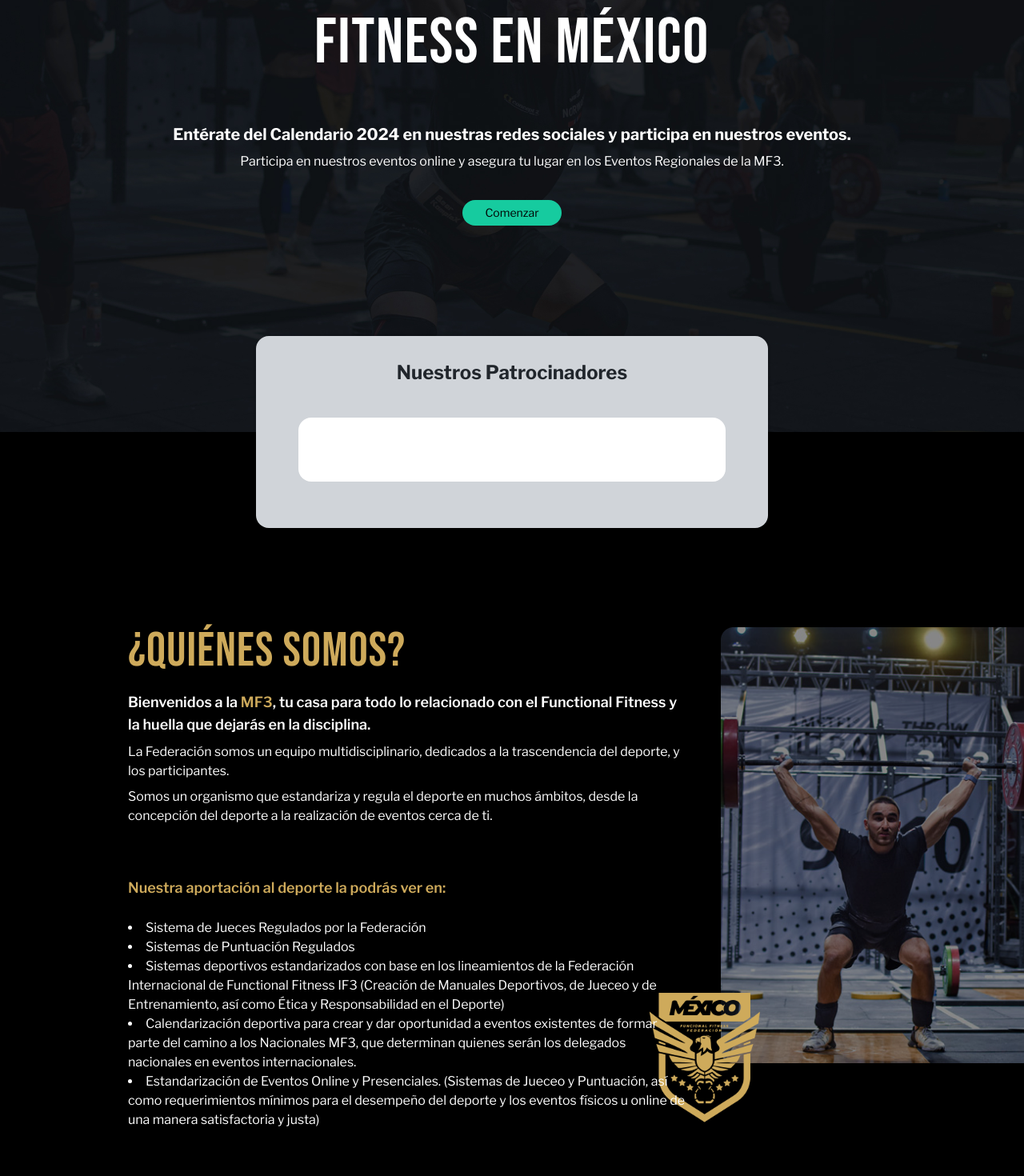
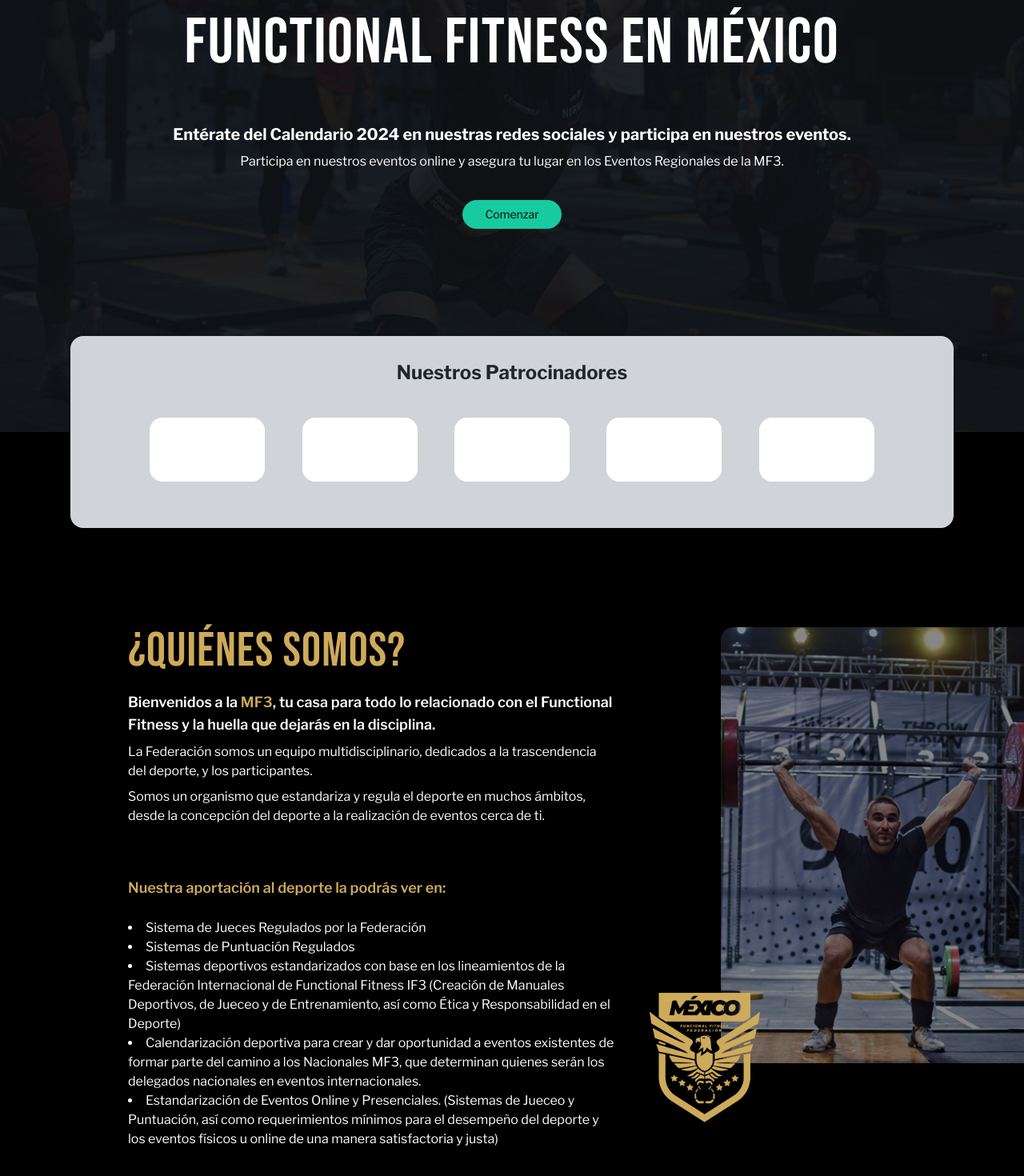
Before and after one commit to alejandro-mr/mf3, a React (Vite) app: page / in a window 1280 px wide. Shown: the part 330-1800 px from the top of the page at 80% size. Built offline with nearby package versions, Linux system fonts and the light colour scheme.

Commit message:
Updating about us section.

```diff
--- a/src/pages/Index/Index.css
+++ b/src/pages/Index/Index.css
@@ -11,7 +11,7 @@
   }
 
   & > .button {
-    @apply mt-7 px-7 py-1.5 bg-green-neutral text-black text-sm rounded-3xl;
+    @apply mt-7 px-7 py-1.5 bg-green-neutral text-black text-sm rounded-3xl leading-6;
   }
 }
 
--- a/src/pages/Index/Index.tsx
+++ b/src/pages/Index/Index.tsx
@@ -10,7 +10,10 @@
   return (
     <>
       <section className="hero">
-        <h1>Bienvenidos a la casa del Functional Fitness en México</h1>
+        <h1>
+          Bienvenidos a la casa del
+          <br /> Functional Fitness en México
+        </h1>
         <p className="subtitle mt-8">
           Entérate del Calendario 2024 en nuestras redes sociales y participa en
           nuestros eventos.
@@ -21,7 +24,7 @@
         </p>
         <a className="button">Comenzar</a>
       </section>
-      <div className="absolute inset-x-1/4 top-[750px] z-10">
+      <div className="absolute top-[750px] inset-x-0 mx-auto z-10 w-[69rem] min-w-[69rem]">
         <SponsorsBar />
       </div>
       <div className="section-wrapper bg-black">
@@ -71,7 +74,7 @@
               </li>
             </ul>
           </div>
-          <div className="relative min-w-max w-[625px] flex justify-end -z-10">
+          <div className="relative min-w-[470px] flex justify-end -z-10">
             <img
               src={mf3Logo}
               className="absolute -bottom-20 right-[322px] h-[179px]"
```
